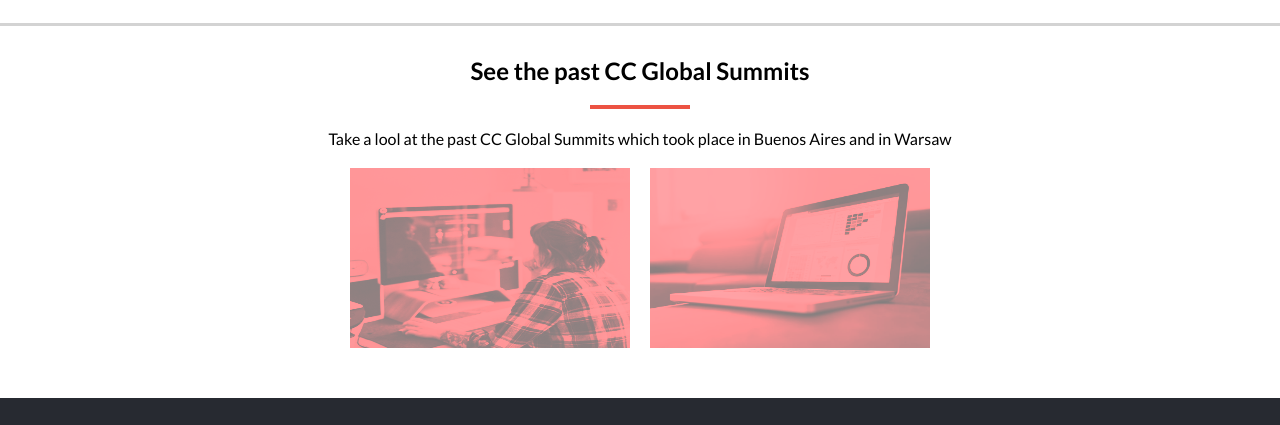
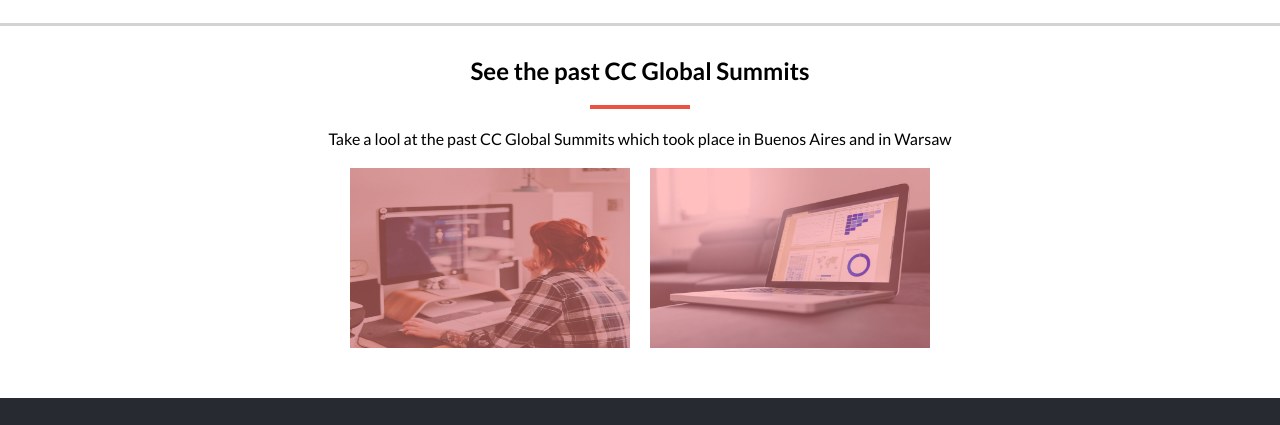
Before and after one commit to akhror-valiev/capstone-project, a website: page about.html in a window 1280 px wide. Shown: the part 1215-1640 px from the top of the page. Drawn offline with Linux system fonts and the light colour scheme.

Commit message:
Update about.css file

```diff
--- a/about.css
+++ b/about.css
@@ -161,15 +161,16 @@ main .past-summit {
 .past-summit .past-summit-img {
   display: flex;
   gap: 20px;
-  opacity: 0.5;
+
 }
 
 .past-summit-img img {
   width: 280px;
   height: 180px;
-  filter:
-    grayscale(100%) brightness(50%) sepia(100%) hue-rotate(-50deg)
-    saturate(800%) contrast(1);
+
+
+  filter: opacity(0.5) drop-shadow(0 0 #ff0000)
+
 }
 
 /* ======================Footer==================== */
```
